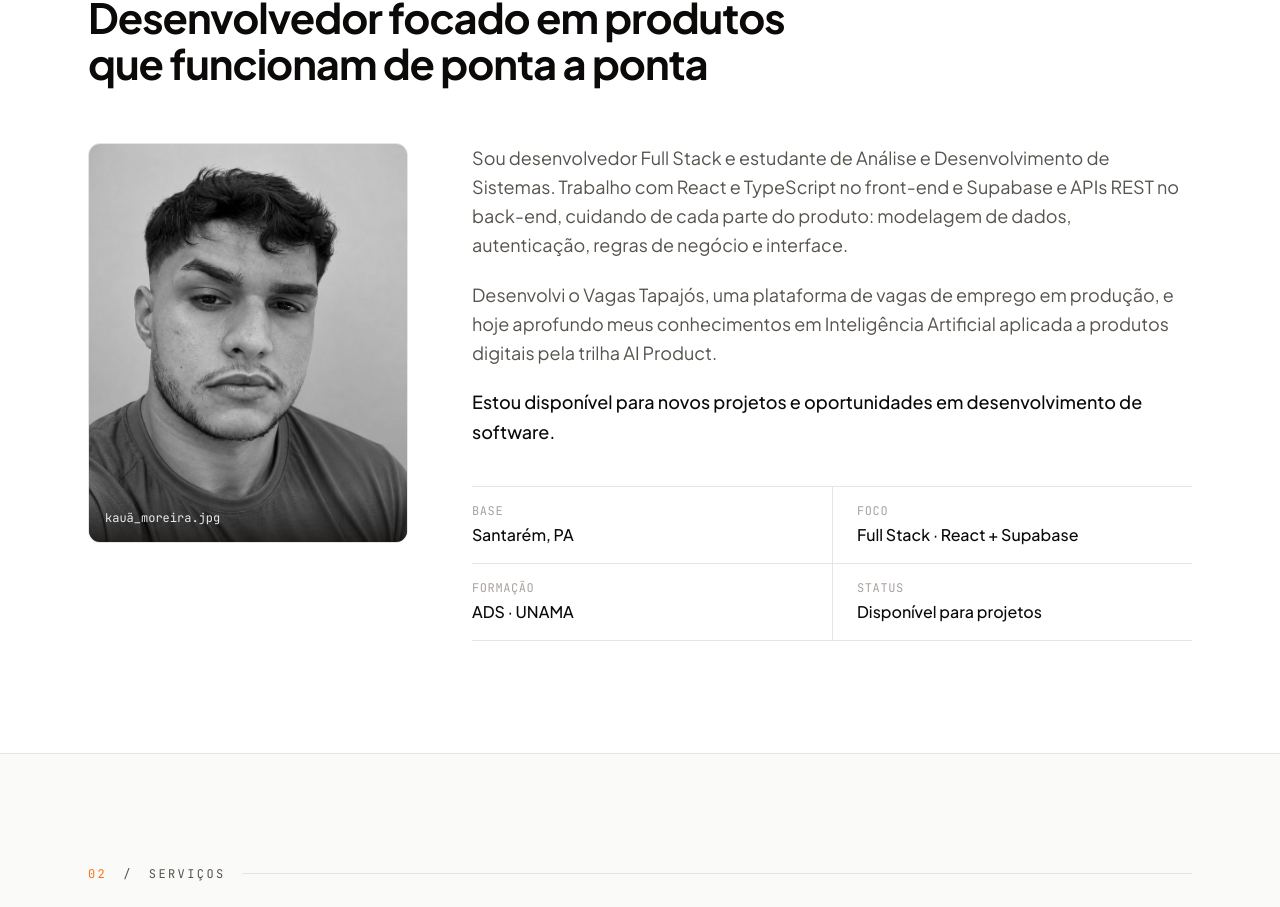
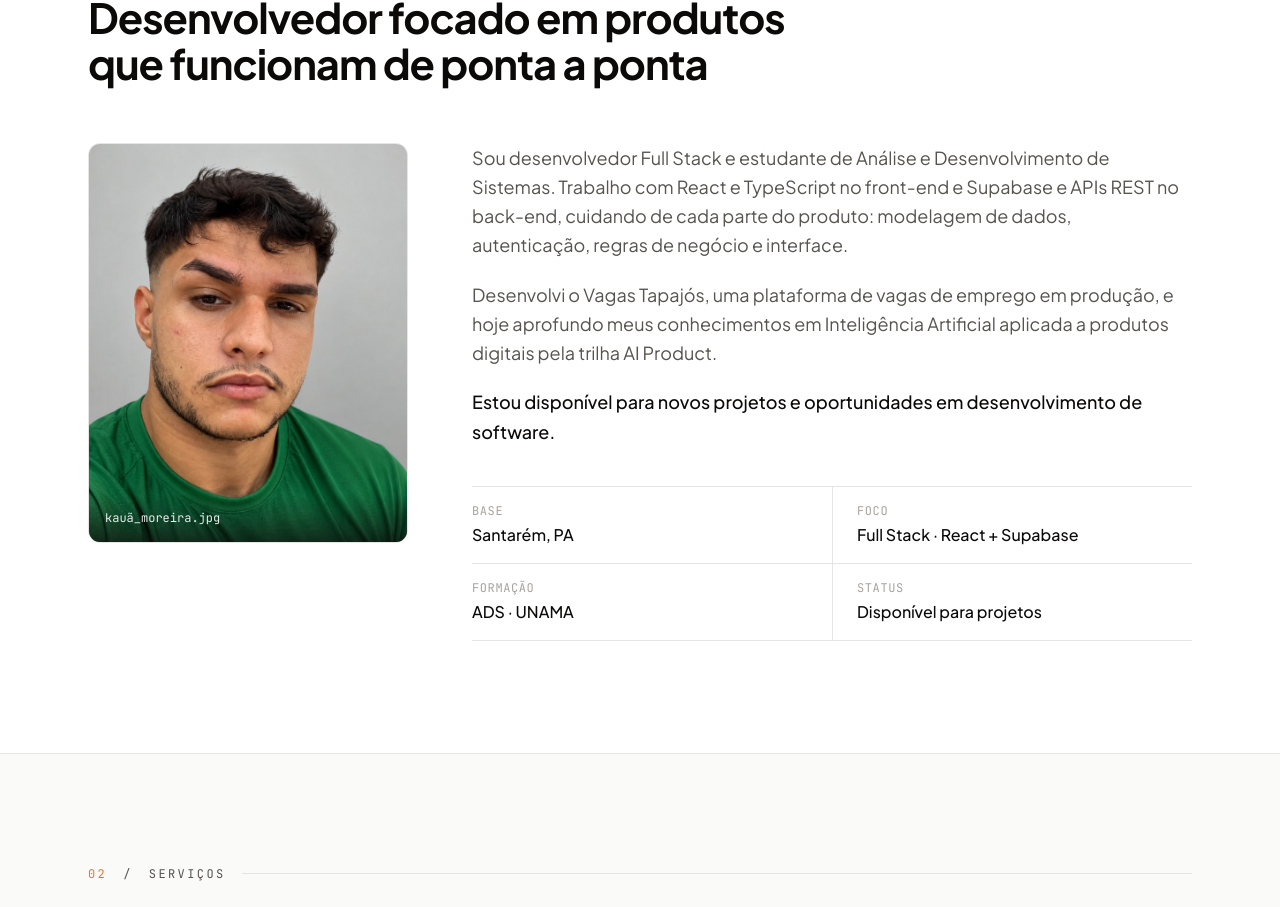
Before and after one commit to kauamoreira-dev/portfolio, a Next.js app: page / in a window 1280 px wide. Shown: the part 885-1792 px from the top of the page. Built offline with nearby package versions, Linux system fonts and the light colour scheme; no server answers.

Commit message:
Foto do Sobre em cores
Co-Authored-By: Claude Opus 5.5 <noreply@anthropic.com>
Claude-Session: https://claude.ai/code/session_01AbWUFChaaqf2VSBCnQzTiC

```diff
--- a/src/components/About.tsx
+++ b/src/components/About.tsx
@@ -20,7 +20,7 @@ export function About() {
                 alt={t.about.photoAlt}
                 fill
                 sizes="320px"
-                className="object-cover grayscale transition duration-700 group-hover:grayscale-0"
+                className="object-cover transition duration-700 group-hover:scale-[1.02]"
               />
               <div className="absolute inset-x-0 bottom-0 bg-gradient-to-t from-ink/70 to-transparent p-4">
                 <p className="font-mono text-xs text-white/90">kauã_moreira.jpg</p>
```
